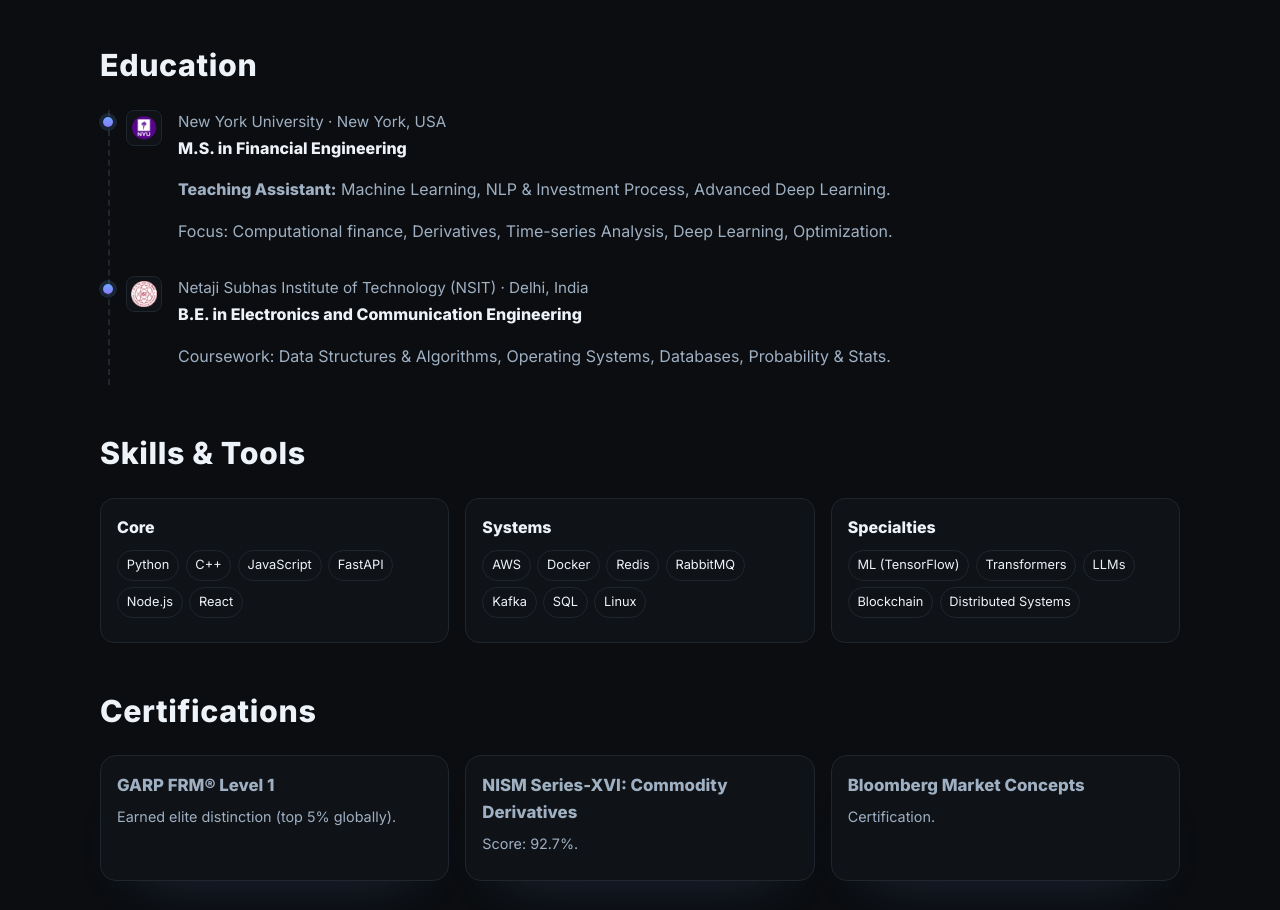
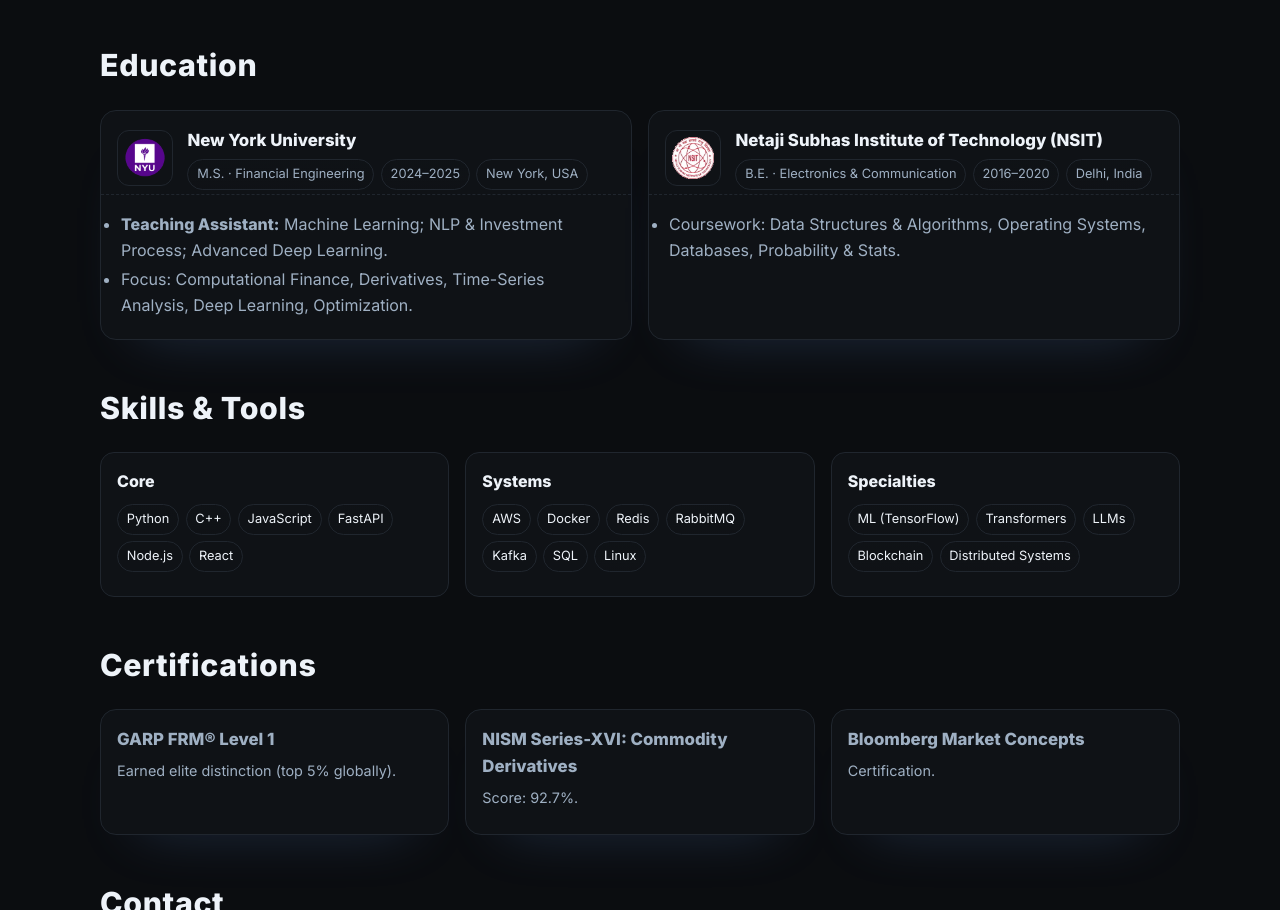
Before and after one commit to adibakshi28/adibakshi28.github.io, a plain HTML site: page index.html in a window 1280 px wide. Shown: the part 2582-3492 px from the top of the page. Drawn offline with Linux system fonts and the light colour scheme; no server answers.

Commit message:
enhanced Education UI

```diff
--- a/index.html
+++ b/index.html
@@ -254,31 +254,49 @@
 
     <section id="education" class="container">
         <h3 class="section-title">Education</h3>
-        <ol class="timeline">
-            <li class="reveal edu-item">
-            <div class="edu-row">
+
+        <div class="grid cards edu-cards">
+            <!-- NYU -->
+            <article class="card edu-card reveal">
+            <header class="edu-header">
                 <img src="assets/nyu.png" alt="New York University logo" class="edu-logo" />
                 <div>
-                <div class="time">New York University · New York, USA</div>
-                <div class="role">M.S. in Financial Engineering</div>
-                <p class="muted"><strong>Teaching Assistant:</strong> Machine Learning, NLP &amp; Investment Process, Advanced Deep Learning.</p>
-                <p class="muted">Focus: Computational finance, Derivatives, Time-series Analysis, Deep Learning, Optimization.</p>
+                <h4 class="edu-school">New York University</h4>
+                <div class="edu-meta">
+                    <span class="pill">M.S. · Financial Engineering</span>
+                    <span class="pill">2024–2025</span> <!-- update if needed -->
+                    <span class="pill">New York, USA</span>
                 </div>
-            </div>
-            </li>
+                </div>
+            </header>
 
-            <li class="reveal edu-item">
-            <div class="edu-row">
+            <ul class="edu-bullets">
+                <li><strong>Teaching Assistant:</strong> Machine Learning; NLP &amp; Investment Process; Advanced Deep Learning.</li>
+                <li>Focus: Computational Finance, Derivatives, Time-Series Analysis, Deep Learning, Optimization.</li>
+            </ul>
+            </article>
+
+            <!-- NSIT -->
+            <article class="card edu-card reveal">
+            <header class="edu-header">
                 <img src="assets/nsit.png" alt="Netaji Subhas Institute of Technology logo" class="edu-logo" />
                 <div>
-                <div class="time">Netaji Subhas Institute of Technology (NSIT) · Delhi, India</div>
-                <div class="role">B.E. in Electronics and Communication Engineering</div>
-                <p class="muted">Coursework: Data Structures &amp; Algorithms, Operating Systems, Databases, Probability &amp; Stats.</p>
+                <h4 class="edu-school">Netaji Subhas Institute of Technology (NSIT)</h4>
+                <div class="edu-meta">
+                    <span class="pill">B.E. · Electronics &amp; Communication</span>
+                    <span class="pill">2016–2020</span> <!-- update if needed -->
+                    <span class="pill">Delhi, India</span>
                 </div>
-            </div>
-            </li>
-        </ol>
+                </div>
+            </header>
+
+            <ul class="edu-bullets">
+                <li>Coursework: Data Structures &amp; Algorithms, Operating Systems, Databases, Probability &amp; Stats.</li>
+            </ul>
+            </article>
+        </div>
     </section>
+
 
     <section id="skills" class="container">
       <h3 class="section-title">Skills & Tools</h3>
--- a/styles.css
+++ b/styles.css
@@ -167,10 +167,17 @@
 .timeline .time { color: var(--muted); font-size: 0.95rem; }
 .timeline .role { font-weight: 700; margin: 0.15rem 0 0.25rem; }
 
-/* Education: small logos + tidy layout */
-.edu-row { display: grid; grid-template-columns: 40px 1fr; gap: 0.75rem; align-items: start; }
-.edu-logo { width: 36px; height: 36px; border-radius: 8px; border: 1px solid var(--border); background: var(--surface); object-fit: contain; padding: 4px; }
-.edu-item .role { margin-top: 0.1rem; }
+/* ===== Education cards ===== */
+.edu-cards { grid-template-columns: repeat(auto-fill, minmax(420px, 1fr)); }
+.edu-card { padding: 0; }
+.edu-header { display: grid; grid-template-columns: 56px 1fr; gap: 0.9rem; align-items: center; padding: 1rem 1rem 0.25rem; border-bottom: 1px dashed var(--border); }
+.edu-logo { width: 56px; height: 56px; border-radius: 12px; border: 1px solid var(--border); background: var(--surface); object-fit: contain; padding: 6px; }
+.edu-school { margin: 0; font-size: 1.05rem; }
+.edu-meta { margin-top: 0.35rem; display: flex; flex-wrap: wrap; gap: 0.4rem; }
+.pill { font-size: 0.8rem; padding: 0.25rem 0.55rem; border: 1px solid var(--border); border-radius: 999px; background: linear-gradient(180deg, var(--surface), transparent); color: var(--muted); }
+.edu-bullets { margin: 0; padding: 0.85rem 1rem 1rem 1.25rem; color: var(--muted); }
+.edu-bullets li { margin: 0.25rem 0; }
+.edu-card:hover { transform: translateY(-4px); border-color: var(--accent); box-shadow: 0 40px 90px -50px var(--ring); }
 
 /* Skills */
 .skills { display:grid; grid-template-columns: repeat(3,1fr); gap: 1rem; }
@@ -196,3 +203,8 @@
   .metrics { grid-template-columns: repeat(2,1fr); }
   .skills { grid-template-columns: 1fr; }
 }
+@media (max-width: 520px) {
+  .edu-cards { grid-template-columns: 1fr; }
+  .edu-header { grid-template-columns: 44px 1fr; }
+  .edu-logo { width: 44px; height: 44px; border-radius: 10px; padding: 4px; }
+}
```
